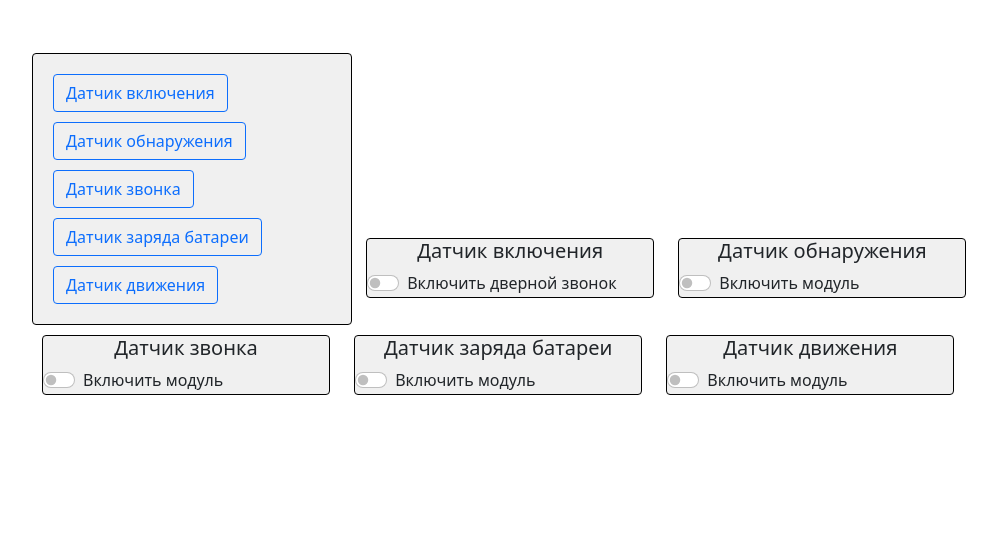
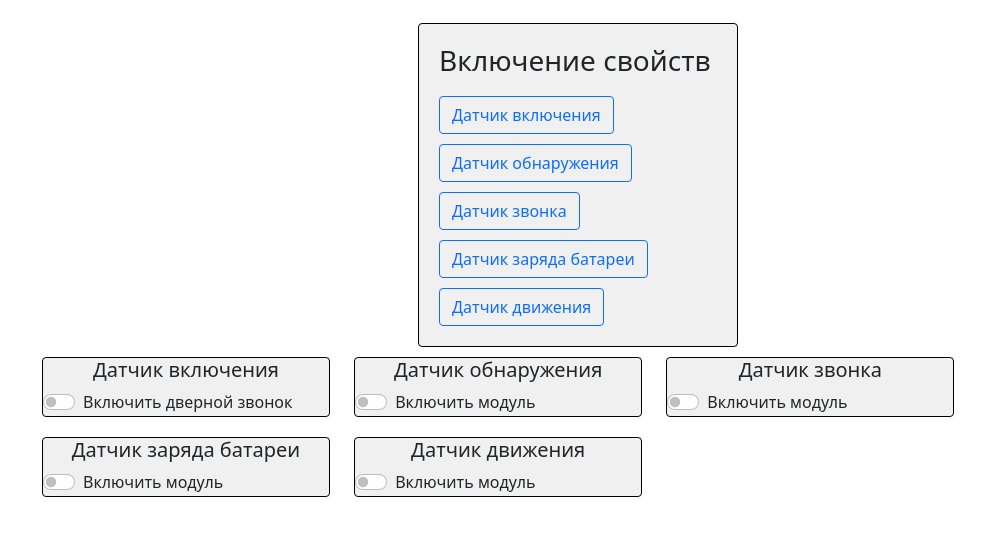
Before and after one commit to gruge/protot, a plain HTML site: page index.html in a window 1280 px wide. Shown: the part 83-618 px from the top of the page, without its empty margins (50-1047 px from the left). Drawn offline with nearby package versions, Linux system fonts and the light colour scheme.

Commit message:
Update index.html

```diff
--- a/index.html
+++ b/index.html
@@ -10,7 +10,7 @@
 <style>
 #maincard{
 margin: auto;
-margin-top: 50px;
+margin-top: 20px;
   width: 100%;
   border: 1px solid black;
   padding: 15px;
@@ -38,7 +38,9 @@ text-align: center;
 <div class="container">
 <h1>Умный дверной звонок</h1>
 
+<div style="width: 100%;" class="row">
 <div id="maincard" class="card" style="width: 20rem;">
+<label style="margin: 5px;"><h3>Включение свойств</h3></label><br>
 
 <input type="checkbox" class="btn-check" id="btn1" autocomplete="off">
 <label style="margin: 5px;" class="btn btn-outline-primary" for="btn1">Датчик включения</label><br>
@@ -54,6 +56,7 @@ text-align: center;
 
 <input type="checkbox" class="btn-check" id="btn5" autocomplete="off">
 <label style="margin: 5px;" class="btn btn-outline-primary" for="btn5">Датчик движения</label><br>
+</div>
 </div>
 
 <div name="btnans1" id="card" class="card" style="width: 18rem;">
```
